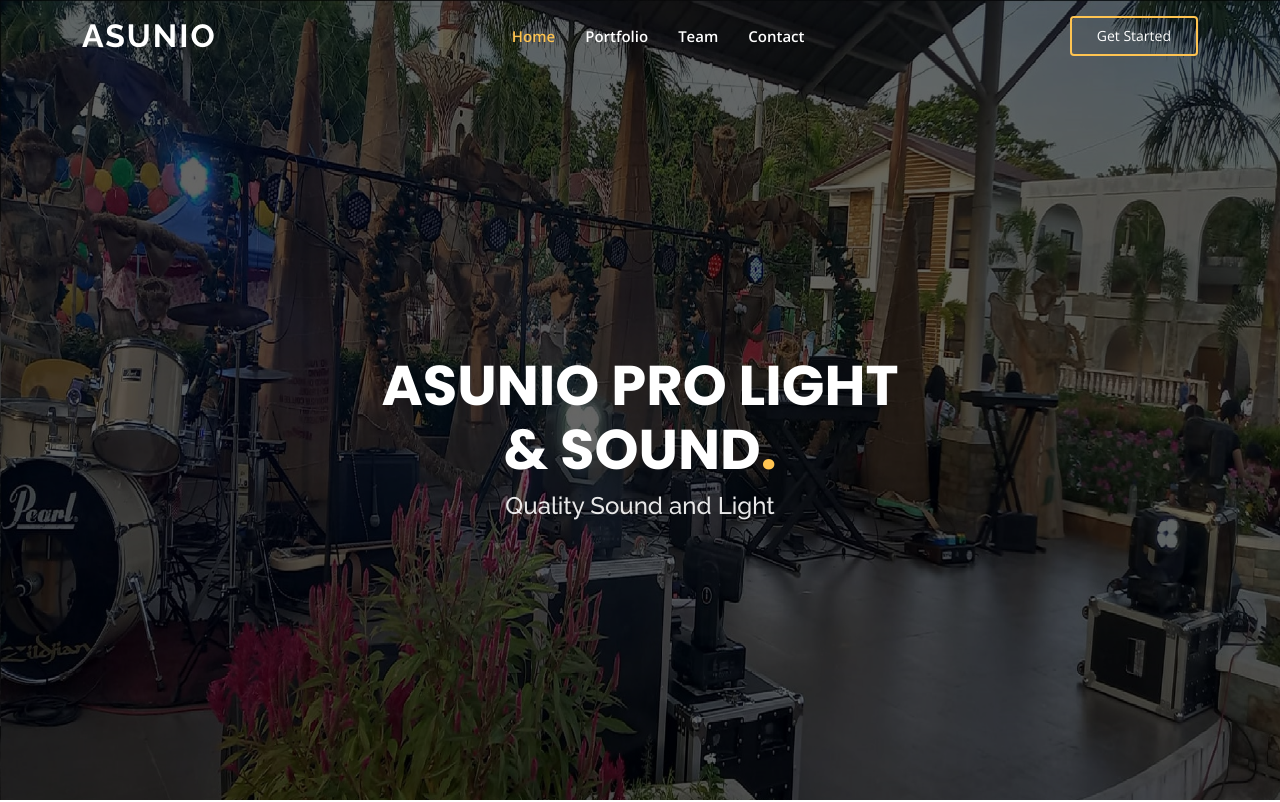
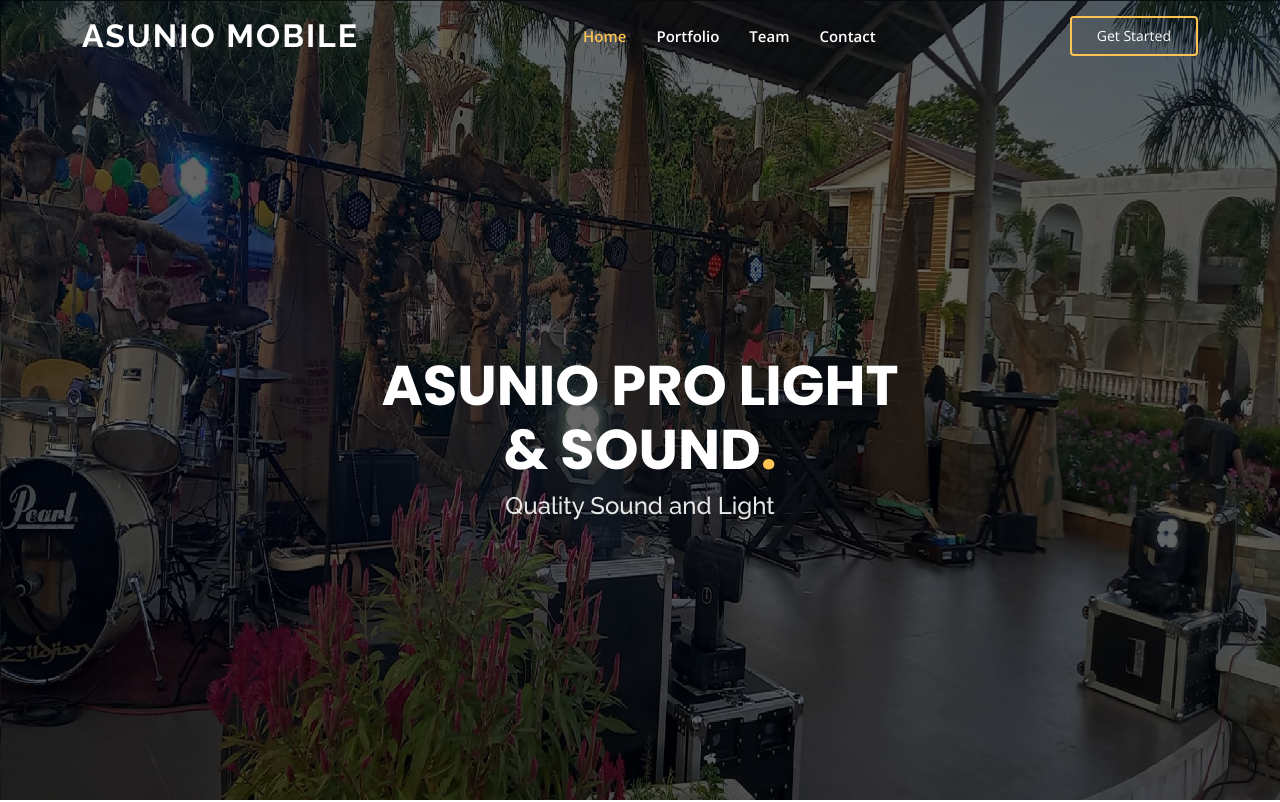
Before and after one commit to paul2431/AsunioMobile, a plain HTML site: page index.html in a window 1280 px wide. Shown: the top 802 px of the page. Drawn offline with nearby package versions, Linux system fonts and the light colour scheme.

Commit message:
Update index.html

```diff
--- a/index.html
+++ b/index.html
@@ -37,7 +37,7 @@
   <header id="header" class="fixed-top ">
     <div class="container d-flex align-items-center justify-content-lg-between">
 
-      <h1 class="logo me-auto me-lg-0"><a href="index.html">ASUNIO</a></h1>
+      <h1 class="logo me-auto me-lg-0"><a href="index.html">ASUNIO MOBILE </a></h1>
       <!-- Uncomment below if you prefer to use an image logo -->
       <!-- <a href="index.html" class="logo me-auto me-lg-0"><img src="assets/img/logo.png" alt="" class="img-fluid"></a>-->
 
```
